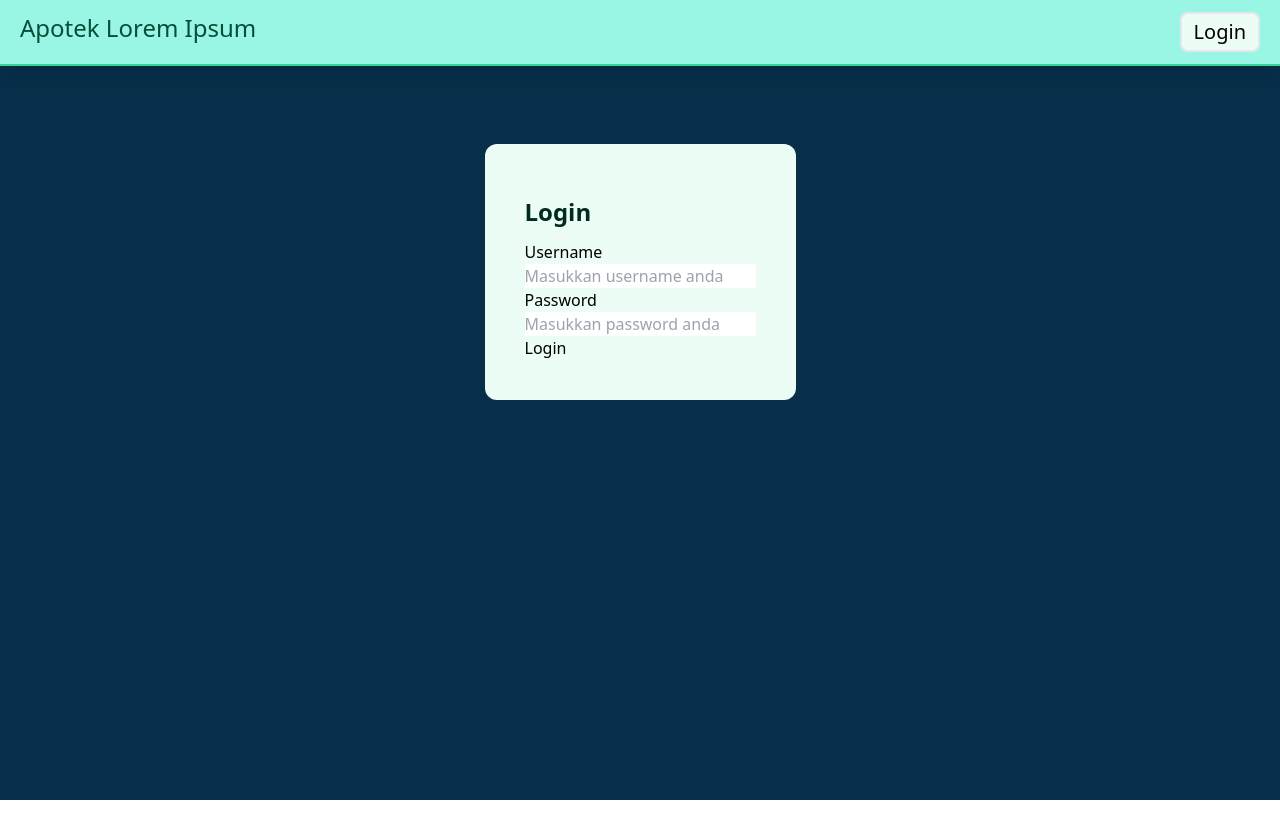
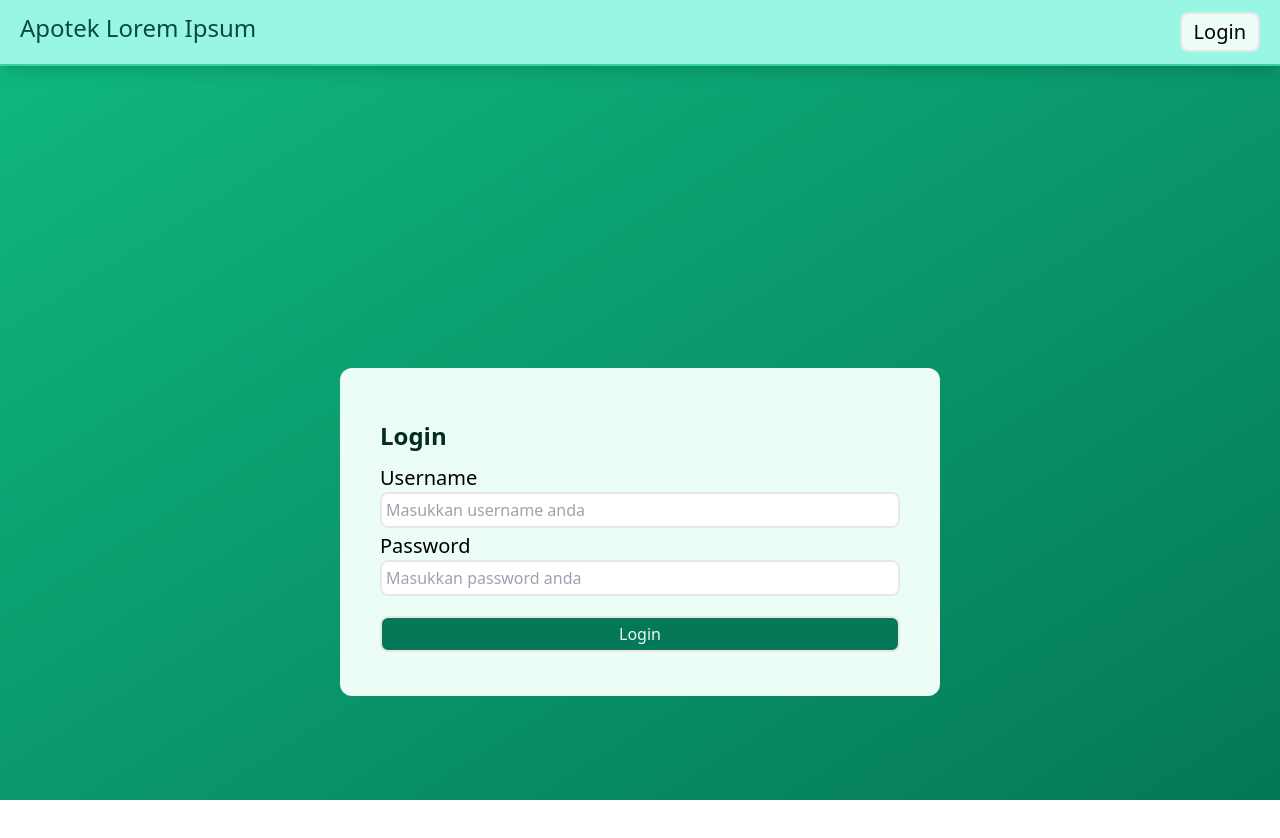
Before and after one commit to BlUhOl/mlsi, a React (Create React App) app: page /login in a window 1280 px wide. Shown: the top 838 px of the page. Before the commit the page ends 800 px from the top, so only its background shows below. Built offline with nearby package versions, Linux system fonts and the light colour scheme.

Commit message:
login css

```diff
--- a/src/components/hero.jsx
+++ b/src/components/hero.jsx
@@ -11,7 +11,7 @@ const hero = () => {
 
         <div className='flex justify-center items-center bg-[url(https://drive.google.com/uc?export=view&id=1wNDXidGAooEkCr0ecbOUXithhHN3WAVP)]  w-full h-screen '>
           <div className='bg-emerald-900 w-full h-screen flex justify-center items-center bg-opacity-50 '>
-            <div className='mx-2'>
+            <div className='mx-2 shadow-2xl'>
             <h1 className=' text-white text-7xl font font-medium mb-6 text-center'>Pesan obat sekarang!</h1>
 
             <a className=' justify-center flex text-center text-3xl text-emerald-800 bg-emerald-100 px-4 py-1 rounded-xl  hover:bg-emerald-600 hover:text-emerald-50 hover:border-2 hover:border-emerald-50 ease-in transition-all' href='/order'>Pesan Obat</a>
--- a/src/components/login.jsx
+++ b/src/components/login.jsx
@@ -33,24 +33,24 @@ const login = () => {
   return (
     <main>
     <_headnavbar/>
-    <div className='py-36 bg-sky-950 w-full h-screen'>
+    <div className='py-28 bg-gradient-to-br from-emerald-500 to-emerald-700 w-full h-screen'>
         <div className='flex items-center justify-center'>
-            <div className='bg-emerald-50 p-10 rounded-xl'>
+            <div className='bg-emerald-50 p-10 rounded-xl m-64'>
                 <div>
                     <h3 className='text-2xl font-bold text-emerald-950 my-3'>Login</h3>
 
                     <form id='loginform' action='post'>
-                        <div>
-                            <h4>Username</h4>
-                            <input type='text' name='namauser' id='username' placeholder='Masukkan username anda' required></input>
+                        <div className='my-1'>
+                            <h4 className='text-xl font-normal'>Username</h4>
+                            <input className='p-1 bg-white focus:bg-emerald-200 rounded-lg border-2 focus:outline-none focus:border-emerald-700' size={50} type='text' name='namauser' id='username' placeholder='Masukkan username anda' required></input>
                         </div>
-                        <div>
-                            <h4>Password</h4>
-                            <input type='password' name='passuser' id='password' placeholder='Masukkan password anda' required></input>
+                        <div className='my-1'>
+                            <h4 className='text-xl font-normal'>Password</h4>
+                            <input className='p-1 bg-white focus:bg-emerald-200 rounded-lg border-2 focus:outline-none focus:border-emerald-700' size={50} type='password' name='passuser' id='password' placeholder='Masukkan password anda' required></input>
                         </div>
 
-                        <div>
-                            <button type='submit' onClick={auth}>Login</button>
+                        <div className='my-1 mt-5'>
+                            <button className='bg-emerald-700 w-full px-3 py-1 rounded-lg border-2 text-emerald-50 font-medium hover:bg-white hover:text-emerald-950 hover:border-emerald-600 transition-all ease-in' type='submit' onClick={auth}>Login</button>
                         </div>
                     </form>
                 </div>
```
